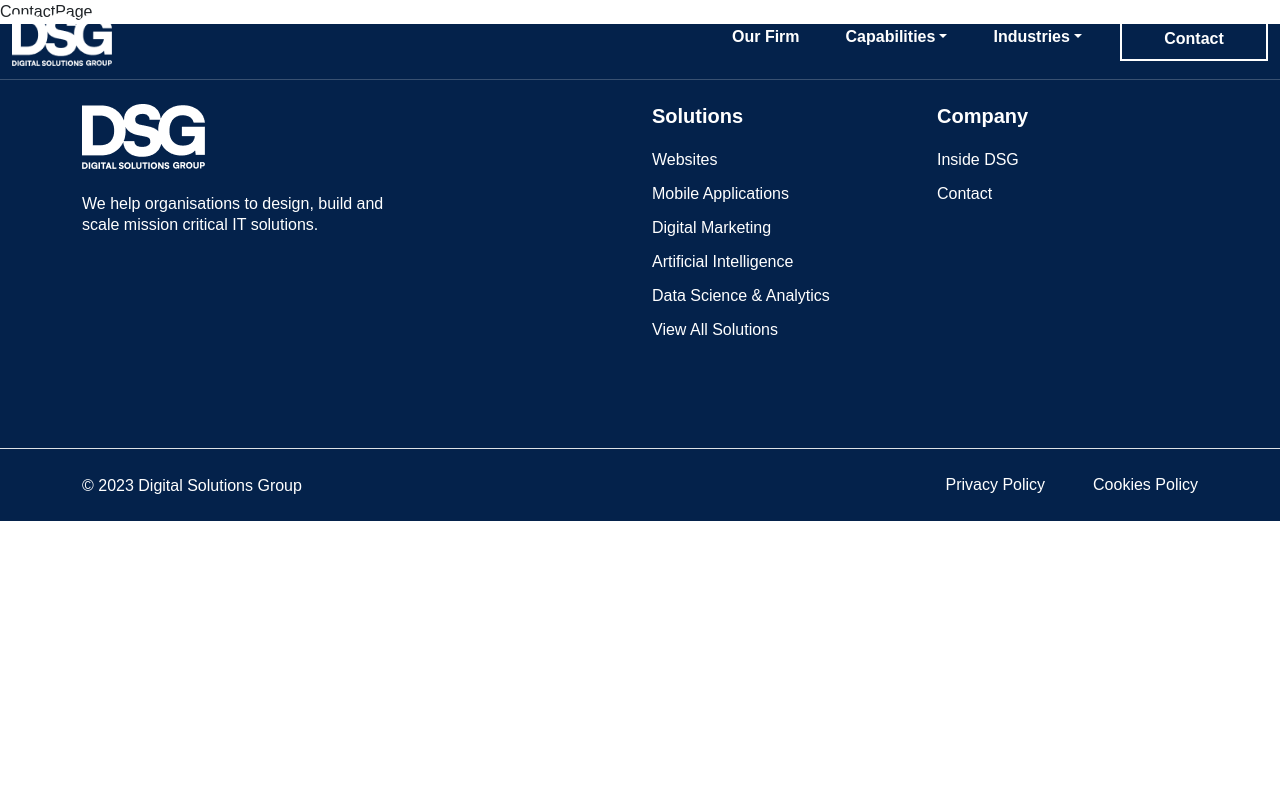
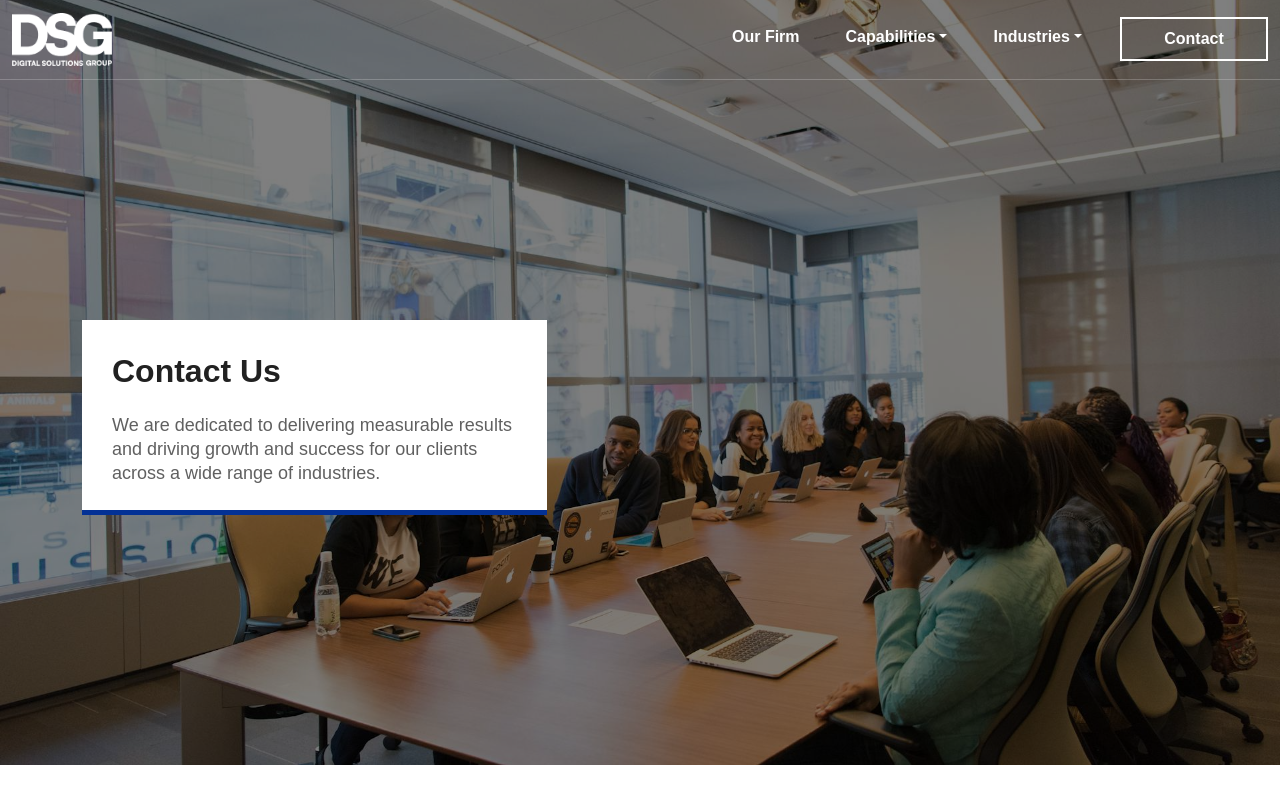
Before and after one commit to sahosmia/Dsg, a React (Vite) app: page /contact-us in a window 1280 px wide. Shown: the top 800 px of the page. Built offline with nearby package versions, Linux system fonts and the light colour scheme; a web font is replaced by a local one.

Commit message:
contact page

```diff
--- /dev/null
+++ b/src/components/Hero/HeroContact.tsx
@@ -0,0 +1,23 @@
+import HeroCard from "../tools/HeroCard/HeroCard";
+
+const HeroContact = () => {
+  return (
+    <section className="our-firm-hero position-relative ">
+      <div className="overlay">
+        <div className="container">
+          <div className="row">
+            <div className="">
+              <HeroCard
+
+                title="Contact Us"
+                content="We are dedicated to delivering measurable results and driving growth and success for our clients across a wide range of industries."
+              />
+            </div>
+          </div>
+        </div>
+      </div>
+    </section>
+  );
+};
+
+export default HeroContact;
--- a/src/pages/ContactPage.tsx
+++ b/src/pages/ContactPage.tsx
@@ -1,4 +1,5 @@
 import { Helmet } from "react-helmet-async";
+import HeroContact from "../components/Hero/HeroContact";
 
 const ContactPage = () => {
   return (
@@ -6,7 +7,17 @@ const ContactPage = () => {
     <Helmet>
       <title>Contact - {process.env.REACT_APP_NAME}</title>
     </Helmet>
-    <div>ContactPage</div>
+    <HeroContact/>
+    <section className="py-20">
+      <div className="container">
+        <div className="row">
+          <div className="col-lg-6">
+            <iframe src="https://www.google.com/maps/embed?pb=!1m18!1m12!1m3!1d2690.1188517036776!2d-73.98720582345375!3d40.74739823809322!2m3!1f0!2f0!3f0!3m2!1i1024!2i768!4f13.1!3m3!1m2!1s0x89c259a9b3117469%3A0xd134e199a405a163!2sEmpire%20State%20Building!5e0!3m2!1sen!2sbd!4v1714050470413!5m2!1sen!2sbd" width="600" height="450" loading="lazy" referrerPolicy="no-referrer-when-downgrade"></iframe>
+          </div>
+          <div className="col-lg-6"></div>
+        </div>
+      </div>
+    </section>
     </>
   )
 }
```
